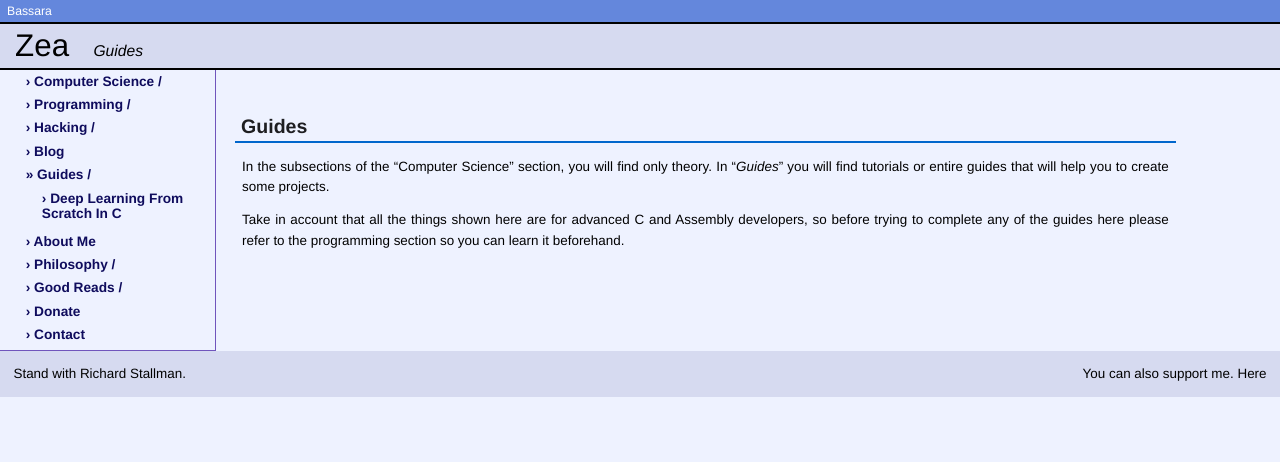
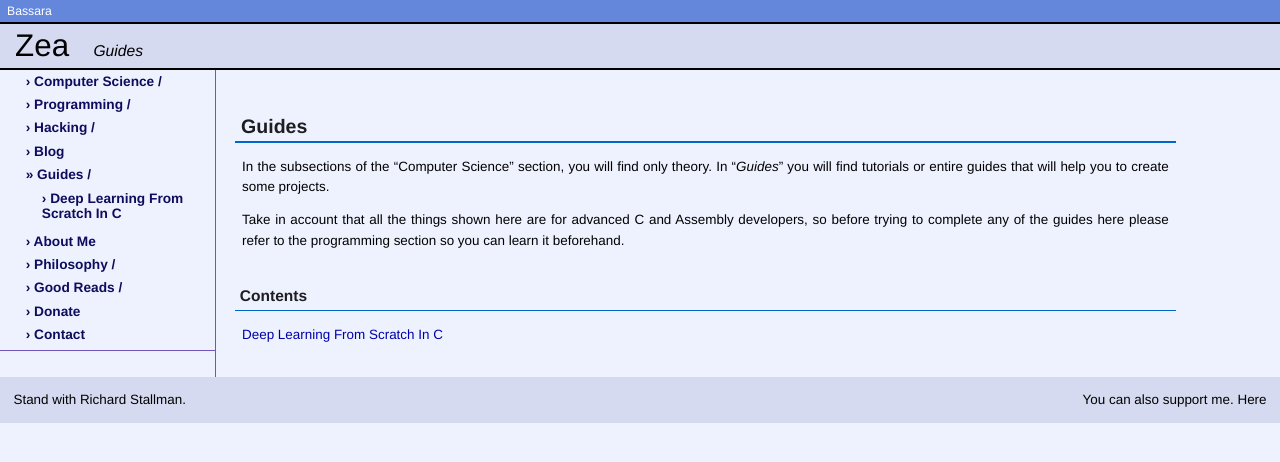
Before and after one commit to LovelaceC/Zea, a Jekyll site: the page built from guides.html, in a window 1280 px wide. Shown: the top 462 px of the page. Built offline with Jekyll 4.4.1, drawn with Linux system fonts in a browser that asks for light colours.

Commit message:
Added contents to Guides

```diff
--- a/guides.html
+++ b/guides.html
@@ -12,3 +12,7 @@ create some projects.
 Take in account that all the things shown here are for advanced C and Assembly
 developers, so before trying to complete any of the guides here please refer to
 the programming section so you can learn it beforehand.
+
+## Contents
+
+[Deep Learning From Scratch In C](/guides/deep-learningc)
```
